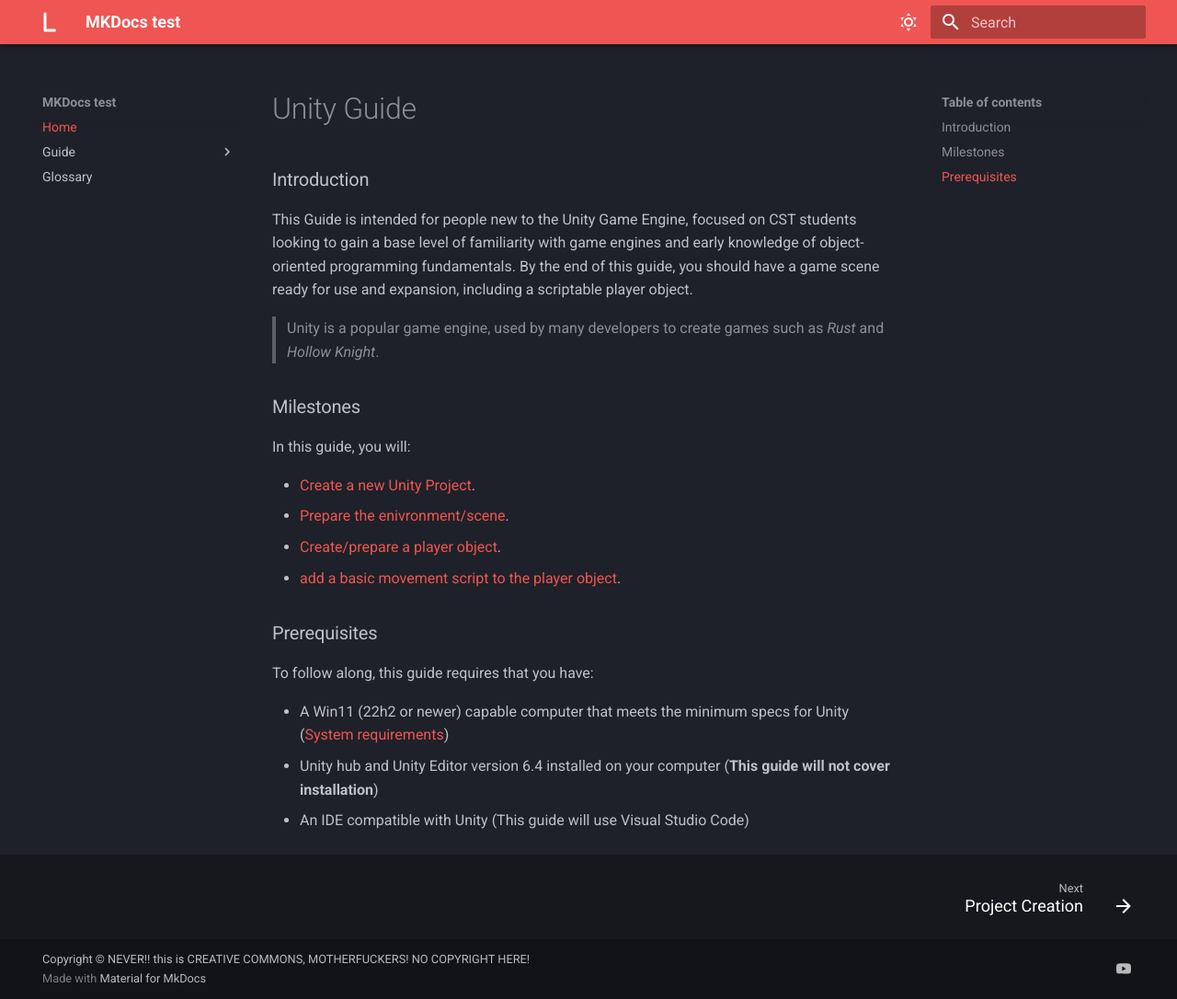
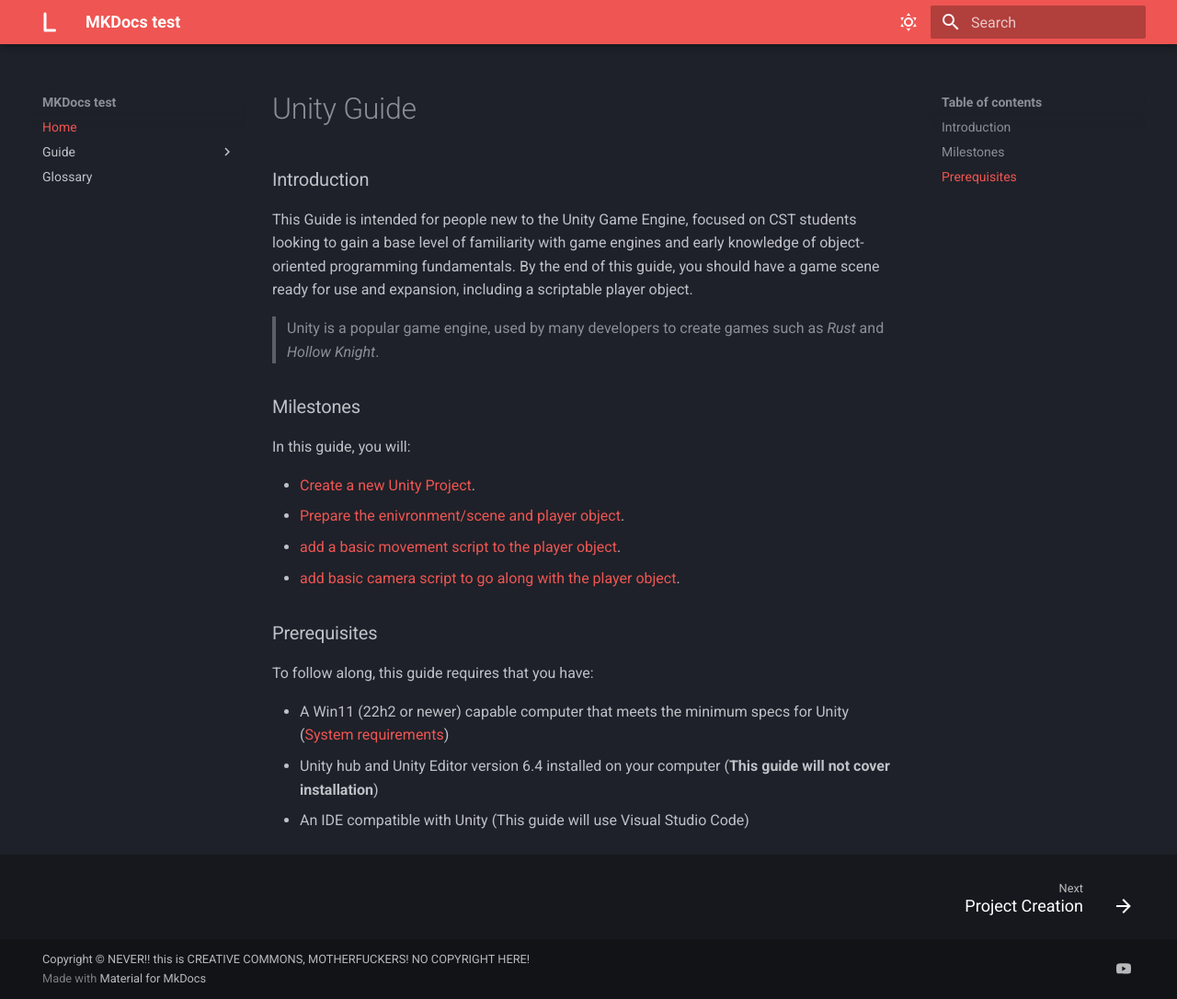
Before and after one commit to Lyra-is-confused/material-for-MKDocs-testing, an MkDocs documentation site: the page built from docs/index.md, in a window 1280 px wide and 1086 px high. Shown: the whole window at 92% size. Built offline with MkDocs 1.6.1 and Material for MkDocs 9.7.7, drawn with Linux system fonts in a browser that asks for light colours.

Commit message:
changed some file names, added some player related stuff, nothing crazy

```diff
--- a/docs/index.md
+++ b/docs/index.md
@@ -9,9 +9,9 @@ This Guide is intended for people new to the Unity Game Engine, focused on CST s
 In this guide, you will:
 
 - [Create a new Unity Project](Project-creation.md).
-- [Prepare the enivronment/scene](Scene-creation.md).
-- [Create/prepare a player object](player-model.md).
-- [add a basic movement script to the player object](your-first-program.md).
+- [Prepare the enivronment/scene and player object](Scene-creation.md).
+- [add a basic movement script to the player object](player-script.md).
+- [add basic camera script to go along with the player object](camera-script.md).
 
 
 ### Prerequisites
--- a/mkdocs.yml
+++ b/mkdocs.yml
@@ -7,13 +7,13 @@ extra:
 copyright: Copyright &copy; NEVER!! this is CREATIVE COMMONS, MOTHERFUCKERS! NO COPYRIGHT HERE!
 
 nav:
-    - Home: index.md
-    - Guide:
-        - Project Creation: Project-creation.md
-        - Scene Creation: Scene-creation.md
-        - Creating a Player Object: player-model.md
-        - First C# Program: your-first-program.md
-    - Glossary: glossary.md
+  - Home: index.md
+  - Guide:
+      - Project Creation: Project-creation.md
+      - Scene and Player Creation: Scene-creation.md
+      - Creating a Player Script: player-script.md
+      - Creating a Camera Script: camera-script.md
+  - Glossary: glossary.md
 
 theme:
   name: material
```
Also changed, not shown: docs/Scene-creation.md (+18 -4 lines), docs/glossary.md (+1 -0 lines), docs/player-model.md (deleted, +0 -25 lines), docs/player-script.md (added, +15 -0 lines), docs/camera-script.md (renamed from docs/your-first-program.md).
